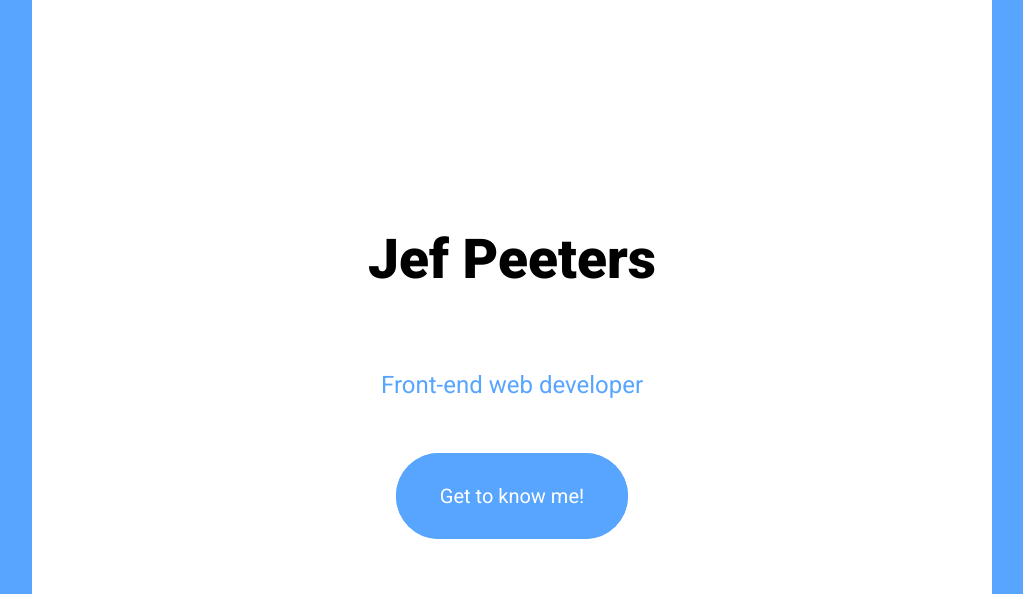
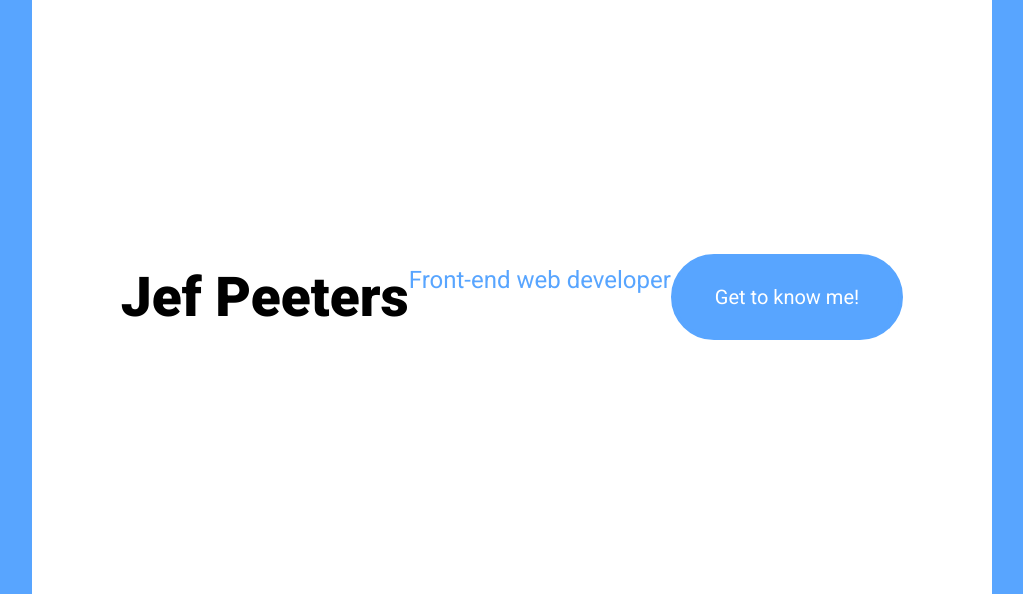
Before and after one commit to Peeters-Jef/jefpeeters.github.io, a website: page public/index.html in a window 1280 px wide. Shown: the part 83-677 px from the top of the page, without its empty margins (128-1151 px from the left). Drawn offline with Linux system fonts and the light colour scheme.

Commit message:
Added flex classes

```diff
--- a/public/index.html
+++ b/public/index.html
@@ -44,7 +44,7 @@
         </nav>
     </header>
     <main>
-        <section class="main__intro">
+        <section class="main__intro flex flex-jc-c flex-ai-c">
             <h1 class="intro__title">
                 Jef Peeters
             </h1>
--- a/src/styles/2-layout/index.css
+++ b/src/styles/2-layout/index.css
@@ -5,7 +5,6 @@
 /* Main */
 
 .main__intro {
-  padding-top: 20rem;
   height: 75vh;
   text-align: center;
 }
@@ -59,3 +58,7 @@
     font-size: 2rem;
   }
 }
+
+@media (min-width: 37.5em) {
+
+}
```
